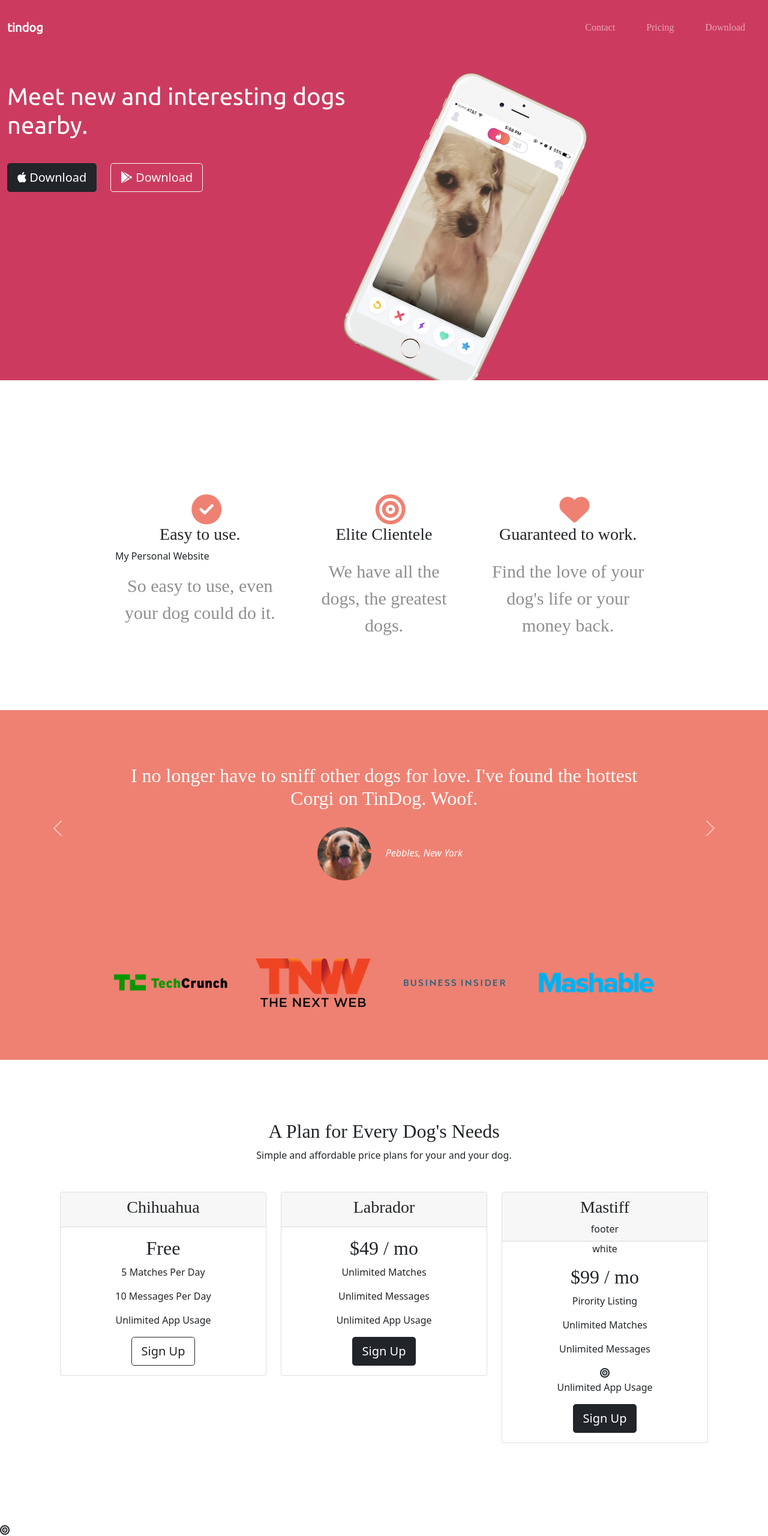
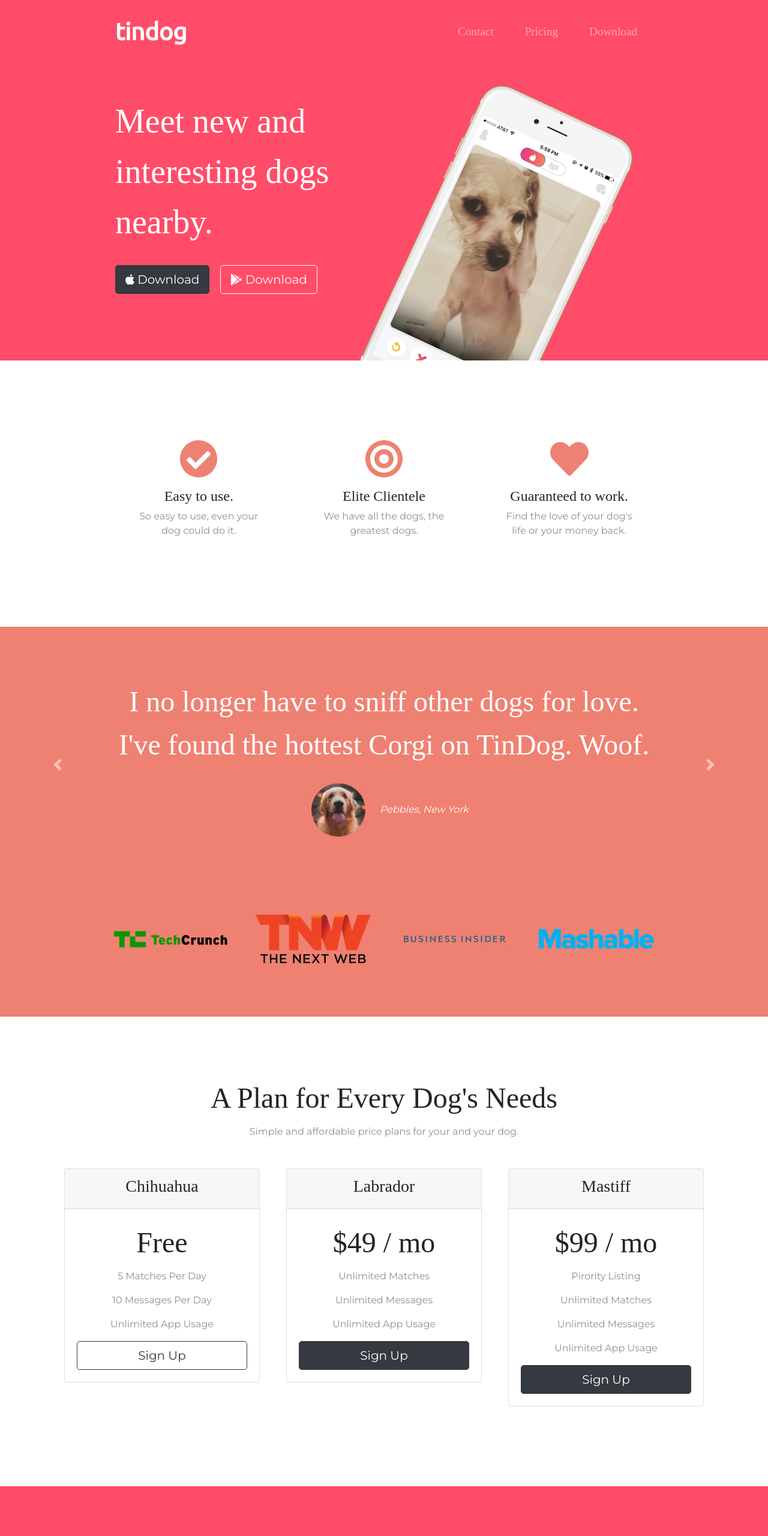
Before and after one commit to swarnaprony/Tindog, a plain HTML site: page index.html in a window 1280 px wide. Shown: the part 20-2581 px from the top of the page at 60% size. Drawn offline with nearby package versions, Linux system fonts and the light colour scheme.

Commit message:
Upated to modify Every Section html as css and refectoring to make the final one.

```diff
--- a/css/styles.css
+++ b/css/styles.css
@@ -1,107 +1,127 @@
-#title {
-    background: rgb(204, 59, 95);
-    color: white;
-}
-.container-fluid {
-    padding: 3% 50% 0% 50%;
+
+body {
+    font-family: "Montserrat";
+    text-align: center;
   }
 
-
-body {
-    font-family: "Montserrat-Black";
+  h1, h2, h3, h4, h5, h6 {
+    font-family: "Montserrat-Bold";
   }
 
-h1 {
-    font-family: "ubuntu";
+  p {
+    color: #8f8f8f;
+  }
+
+  /* Headings */
+
+  .big-heading {
+    font-family: "Montserrat-Black";
     font-size: 3.5rem;
     line-height: 1.5;
   }
-h2 {
-    font-family: "Montserrat-Bold";
-    font-size: 30px;
+
+  .section-heading {
+    font-size: 3rem;
+    line-height: 1.5;
   }
 
-h3 {
-    font-family: "Montserrat-Bold";
-    font-size: 20px;
-    text-align: center;
+  /* Containers */
+
+  .container-fluid{
+    padding: 7% 15%;
   }
 
-.navbar {
-    padding: 0 0 5rem;
-    margin: 0 0 5% 0;
+  /* Sections */
+
+  .colored-section {
+    background-color: #ff4c68;
+    color: #fff;
+  }
+
+  .white-section {
+    background-color: #fff;
   }
 
   /* Navigation Bar */
+
+  .navbar {
+    padding: 0 0 4.5rem;
+  }
+
   .navbar-brand {
-    font-family: "ubuntu";
+    font-family: "Ubuntu";
     font-size: 2.5rem;
     font-weight: bold;
   }
 
   .nav-item {
-    position: relative;
     padding: 0 18px;
   }
 
   .nav-link {
+    font-size: 1.2rem;
     font-family: "Montserrat-Light";
-    font-size: 1.2remm;
   }
 
-/* Download Buttons */
+  /* Buttons */
+
   .download-button {
     margin: 5% 3% 5% 0;
   }
 
+  /* Title Section */
+
+  #title {
+    background-color: #ff4c68;
+    color: #fff;
+    text-align: left;
+  }
+
+  #title .container-fluid {
+    padding: 3% 15% 7%;
+  }
+
   /* Title Image */
+
   .title-image {
-    width: 40%;
-    transform: rotate(25deg); /* Equal to rotateZ(45deg) */
-    position: absoluate;
+    width: 60%;
+    transform: rotate(25deg);
+    position: absolute;
     right: 30%;
   }
 
   /* Features Section */
+
   #features {
-    padding: 7% 15%;
-    background-color: #fff;
     position: relative;
   }
 
-/* Icon Buttons */
-.icon-button {
-    color: #ef8172
-
+  .feature-title {
+    font-size: 1.5rem;
   }
 
-/* Icon Paragraph */
-.icon-para {
-    font-family: "montserrat-bold";
-    color: #8f8f8f;
-    font-size: 30px;
-    text-align: center;
-    padding: 5%;
-
+  .feature-box {
+    padding: 4.5%;
   }
 
   .icon {
     color: #ef8172;
-    margin-top: 100px;
-    margin-left: 45%;
-    font-size: 50px;
+    margin-bottom: 1rem;
   }
 
   .icon:hover {
-    color: #ff4c88;
+    color: #ff4c68;
   }
 
   /* Testimonial Section */
+
   #testimonials {
+    background-color: #ef8172;
+  }
 
-    text-align: center;
-    background-color: #ef8172;
-    color: white;
+  .testimonial-text {
+    font-size: 3rem;
+    line-height: 1.5;
   }
 
   .testimonial-image {
@@ -110,50 +130,37 @@ h3 {
     margin: 20px;
   }
 
-.carousel-item {
-    padding: 7% 15%;
-}
 
-/* Press */
   #press {
-    background-color:#ef8172;
-    text-align: center;
+    background-color: #ef8172;
     padding-bottom: 3%;
   }
 
-.press_logo {
+  .press-logo {
     width: 15%;
     margin: 20px 20px 50px;
   }
 
   /* Pricing Section */
+
   #pricing {
     padding: 100px;
-    text-align: center;
   }
 
-.pricing-column{
+  .price-text {
+    font-size: 3rem;
+    line-height: 1.5;
+  }
+
+  .pricing-column {
     padding: 3% 2%;
   }
 
-/* Call For Option */
-#cta {
-    background-color: #ff4c68;
-    text-align: center;
-    color: white;
-    Height: 300px;
-    padding-top: 50px
-}
+  /* CTA Section */
 
-.cta-heading {
-    font-family: "Montserrat-Black";
-    font-size: 1.5rem;
-    line-height: 1.5;
-}
 
-#footer {
-    padding: 7% 15%;
-}
+  /* Footer Section */
+
 
   .social-icon {
     margin: 20px 10px;
--- a/index.html
+++ b/index.html
@@ -1,51 +1,45 @@
-<!doctype html>
-<html lang="en">
+<!DOCTYPE html>
+<html>
 
 <head>
-  <!-- Required meta tags -->
   <meta charset="utf-8">
-  <title>tindog!</title>
+  <title>TinDog</title>
 
-  <!--Google Fonts-->
-  <link rel="preconnect" href="https://fonts.googleapis.com">
-  <link rel="preconnect" href="https://fonts.gstatic.com" crossorigin>
-  <link
-    href="https://fonts.googleapis.com/css2?family=Merriweather&family=Montserrat&family=Sacramento&family=Ubuntu&display=swap"
-    rel="stylesheet">
-  <meta name="viewport" content="width=device-width, initial-scale=1">
+  <!-- Google Fonts -->
+  <link href="https://fonts.googleapis.com/css?family=Montserrat|Ubuntu" rel="stylesheet">
 
-  <!-- CSS Stylesheet -->
+  <!-- CSS Stylesheets -->
+  <link rel="stylesheet" href="https://maxcdn.bootstrapcdn.com/bootstrap/4.0.0/css/bootstrap.min.css" integrity="sha384-Gn5384xqQ1aoWXA+058RXPxPg6fy4IWvTNh0E263XmFcJlSAwiGgFAW/dAiS6JXm" crossorigin="anonymous">
   <link rel="stylesheet" href="css/styles.css">
 
   <!-- Font Awesome -->
-  <script src="https://kit.fontawesome.com/ac0bad12de.js" crossorigin="anonymous"></script>
-  <!-- Bootstrap CSS -->
-  <link href="https://cdn.jsdelivr.net/npm/bootstrap@5.1.3/dist/css/bootstrap.min.css" rel="stylesheet"
-    integrity="sha384-1BmE4kWBq78iYhFldvKuhfTAU6auU8tT94WrHftjDbrCEXSU1oBoqyl2QvZ6jIW3" crossorigin="anonymous">
+  <script defer src="https://use.fontawesome.com/releases/v5.0.7/js/all.js"></script>
 
   <!-- Bootstrap Scripts -->
-  <!-- Option 1: Bootstrap Bundle with Popper -->
-  <script src="https://cdn.jsdelivr.net/npm/bootstrap@5.1.3/dist/js/bootstrap.bundle.min.js"
-    integrity="sha384-ka7Sk0Gln4gmtz2MlQnikT1wXgYsOg+OMhuP+IlRH9sENBO0LRn5q+8nbTov4+1p"
-    crossorigin="anonymous"></script>
-
-
+  <script src="https://code.jquery.com/jquery-3.2.1.slim.min.js" integrity="sha384-KJ3o2DKtIkvYIK3UENzmM7KCkRr/rE9/Qpg6aAZGJwFDMVNA/GpGFF93hXpG5KkN" crossorigin="anonymous"></script>
+  <script src="https://cdnjs.cloudflare.com/ajax/libs/popper.js/1.12.9/umd/popper.min.js" integrity="sha384-ApNbgh9B+Y1QKtv3Rn7W3mgPxhU9K/ScQsAP7hUibX39j7fakFPskvXusvfa0b4Q" crossorigin="anonymous"></script>
+  <script src="https://maxcdn.bootstrapcdn.com/bootstrap/4.0.0/js/bootstrap.min.js" integrity="sha384-JZR6Spejh4U02d8jOt6vLEHfe/JQGiRRSQQxSfFWpi1MquVdAyjUar5+76PVCmYl" crossorigin="anonymous"></script>
 </head>
 
 <body>
-  <section id="title">
+
+  <section class="colored-section" id="title">
+
     <div class="container-fluid">
 
       <!-- Nav Bar -->
+
       <nav class="navbar navbar-expand-lg navbar-dark">
-        <a class="navbar-brand" href="#">tindog</a>
-        <button class="navbar-toggler" type="button" data-bs-toggle="collapse" data-bs-target="#navbarTogglerDemo02"
-          aria-controls="navbarTogglerDemo02" aria-expanded="false" aria-label="Toggle navigation">
-          <span class="navbar-toggler-icon" font-family: ubuntu></span>
+
+        <a class="navbar-brand" href="">tindog</a>
+
+        <button class="navbar-toggler" type="button" data-toggle="collapse" data-target="#navbarTogglerDemo02">
+            <span class="navbar-toggler-icon"></span>
         </button>
 
         <div class="collapse navbar-collapse" id="navbarTogglerDemo02">
-          <ul class="navbar-nav ms-auto">
+
+          <ul class="navbar-nav ml-auto">
             <li class="nav-item">
               <a class="nav-link" href="#footer">Contact</a>
             </li>
@@ -56,24 +50,25 @@
               <a class="nav-link" href="#cta">Download</a>
             </li>
           </ul>
+
         </div>
       </nav>
+
 
       <!-- Title -->
 
       <div class="row">
-        <div class="col-lg-6" border: 1px solid;>
-          <h1>Meet new and interesting dogs nearby.</h1>
-          <button type="button" class="btn btn-lg btn-dark download-button"><i class="fa-brands fa-apple"></i>
-            Download</button>
-          <button type="button" class="btn btn-lg  btn-outline-light download-button"><i
-              class="fa-brands fa-google-play"></i>
-            Download</button>
+
+        <div class="col-lg-6">
+          <h1 class="big-heading">Meet new and interesting dogs nearby.</h1>
+          <button type="button" class="btn btn-dark btn-lg download-button"><i class="fab fa-apple"></i> Download</button>
+          <button type="button" class="btn btn-outline-light btn-lg download-button"><i class="fab fa-google-play"></i> Download</button>
         </div>
 
         <div class="col-lg-6">
           <img class="title-image" src="images/iphone6.png" alt="iphone-mockup">
         </div>
+
       </div>
 
     </div>
@@ -83,89 +78,90 @@
 
   <!-- Features -->
 
-  <section id="features">
-    <div class="container-fluid-icons">
+  <section class="white-section" id="features">
+
+    <div class="container-fluid">
 
       <div class="row">
-
-        <div class="col-lg-4" border:3px solid;>
-          <i class="fa-solid fa-circle-check icon"></i>
-          <h3>Easy to use.</h3>My Personal Website
-          <p class="icon-para">So easy to use, even your dog could do it.</p>
+        <div class="feature-box col-lg-4">
+          <i class="icon fas fa-check-circle fa-4x"></i>
+          <h3 class="feature-title">Easy to use.</h3>
+          <p>So easy to use, even your dog could do it.</p>
         </div>
 
-        <div class="col-lg-4">
-          <i class="fa-solid fa-bullseye icon"></i>
-          <h3>Elite Clientele</h3>
-          <p class="icon-para">We have all the dogs, the greatest dogs.</p>
+        <div class="feature-box col-lg-4">
+          <i class="icon fas fa-bullseye fa-4x"></i>
+          <h3 class="feature-title">Elite Clientele</h3>
+          <p>We have all the dogs, the greatest dogs.</p>
         </div>
 
-        <div class="col-lg-4">
-          <i class="fa-solid fa-heart icon"></i>
-          <h3>Guaranteed to work.</h3>
-          <p class="icon-para">Find the love of your dog's life or your money back.</p>
+        <div class="feature-box col-lg-4">
+          <i class="icon fas fa-heart fa-4x"></i>
+          <h3 class="feature-title">Guaranteed to work.</h3>
+          <p>Find the love of your dog's life or your money back.</p>
         </div>
       </div>
+
+
     </div>
   </section>
 
 
   <!-- Testimonials -->
 
-  <section id="testimonials">
+  <section class="colored-section" id="testimonials">
 
-    <div id="testimonial-carousel" class="carousel slide" data-bs-ride="false">
+    <div id="testimonial-carousel" class="carousel slide" data-ride="false">
       <div class="carousel-inner">
-        <div class="carousel-item active">
-          <h2>I no longer have to sniff other dogs for love. I've found the hottest Corgi on TinDog. Woof.</h2>
+        <div class="carousel-item active container-fluid">
+          <h2 class="testimonial-text">I no longer have to sniff other dogs for love. I've found the hottest Corgi on TinDog. Woof.</h2>
           <img class="testimonial-image" src="images/dog-img.jpg" alt="dog-profile">
           <em>Pebbles, New York</em>
         </div>
-        <div class="carousel-item">
+        <div class="carousel-item container-fluid">
           <h2 class="testimonial-text">My dog used to be so lonely, but with TinDog's help, they've found the love of their life. I think.</h2>
           <img class="testimonial-image" src="images/lady-img.jpg" alt="lady-profile">
           <em>Beverly, Illinois</em>
         </div>
       </div>
-      <button class="carousel-control-prev" type="button" data-bs-target="#testimonial-carousel" data-bs-slide="prev">
-        <span class="carousel-control-prev-icon" aria-hidden="true"></span>
-        <span class="visually-hidden">Previous</span>
-      </button>
-      <button class="carousel-control-next" type="button" data-bs-target="#testimonial-carousel" data-bs-slide="next">
-        <span class="carousel-control-next-icon" aria-hidden="true"></span>
-        <span class="visually-hidden">Next</span>
-      </button>
+      <a class="carousel-control-prev" href="#testimonial-carousel" role="button" data-slide="prev">
+    <span class="carousel-control-prev-icon"></span>
+      </a>
+      <a class="carousel-control-next" href="#testimonial-carousel" role="button" data-slide="next">
+    <span class="carousel-control-next-icon"></span>
+      </a>
     </div>
+
   </section>
 
 
   <!-- Press -->
 
-  <section id="press">
-    <img class="press_logo" src="images/TechCrunch.png" alt="tc-logo">
-    <img class="press_logo" src="images/tnw.png" alt="tnw-logo">
-    <img class="press_logo" src="images/bizinsider.png" alt="biz-insider-logo">
-    <img class="press_logo" src="images/mashable.png" alt="mashable-logo">
+  <section class="colored-section" id="press">
+    <img class="press-logo" src="images/techcrunch.png" alt="tc-logo">
+    <img class="press-logo" src="images/tnw.png" alt="tnw-logo">
+    <img class="press-logo" src="images/bizinsider.png" alt="biz-insider-logo">
+    <img class="press-logo" src="images/mashable.png" alt="mashable-logo">
 
   </section>
 
 
   <!-- Pricing -->
 
-  <section id="pricing">
+  <section class="white-section" id="pricing">
 
-    <h2>A Plan for Every Dog's Needs</h2>
+    <h2 class="section-heading">A Plan for Every Dog's Needs</h2>
     <p>Simple and affordable price plans for your and your dog.</p>
 
+    <div class="row">
 
-  <div class="row">
       <div class="pricing-column col-lg-4 col-md-6">
         <div class="card">
           <div class="card-header">
             <h3>Chihuahua</h3>
           </div>
           <div class="card-body">
-          <h2>Free</h2>
+            <h2 class="price-text">Free</h2>
             <p>5 Matches Per Day</p>
             <p>10 Messages Per Day</p>
             <p>Unlimited App Usage</p>
@@ -173,13 +169,14 @@
           </div>
         </div>
       </div>
+
       <div class="pricing-column col-lg-4 col-md-6">
         <div class="card">
           <div class="card-header">
             <h3>Labrador</h3>
           </div>
           <div class="card-body">
-          <h2>$49 / mo</h2>
+            <h2 class="price-text">$49 / mo</h2>
             <p>Unlimited Matches</p>
             <p>Unlimited Messages</p>
             <p>Unlimited App Usage</p>
@@ -187,49 +184,57 @@
           </div>
         </div>
       </div>
+
       <div class="pricing-column col-lg-4">
         <div class="card">
           <div class="card-header">
-          <h3>Mastiff</h3>footer
-        </div>white
+            <h3>Mastiff</h3>
+          </div>
           <div class="card-body">
-          <h2>$99 / mo</h2>
+            <h2 class="price-text">$99 / mo</h2>
             <p>Pirority Listing</p>
             <p>Unlimited Matches</p>
-          <p>Unlimited Messages</p><i class="fa-solid fa-bullseye"></i>
+            <p>Unlimited Messages</p>
             <p>Unlimited App Usage</p>
-          <button class="btn btn-lg btn-block btn-dark"  type="button">Sign Up</button>
+            <button class="btn btn-lg btn-block btn-dark" type="button">Sign Up</button>
+
           </div>
         </div>
       </div>
+
+
+
+    </div>
+
   </section>
 
 
   <!-- Call to Action -->
-  <i class="fa-solid fa-bullseye"></i>
-  <section id="cta">
 
-    <h3 class="cta-heading">Find the True Love of Your Dog's Life Today.</h3>
-    <button type="button" class="btn btn-lg btn-dark download-button"><i class="fa-brands fa-apple"></i>
-      Download</button>
-    <button type="button" class="btn btn-lg  btn-outline-light download-button"><i
-        class="fa-brands fa-google-play"></i>
-      Download</button>
+  <section class="colored-section" id="cta">
 
+    <div class="container-fluid">
+
+      <h3 class="big-heading">Find the True Love of Your Dog's Life Today.</h3>
+      <button class="download-button btn btn-lg btn-dark" type="button"><i class="fab fa-apple"></i> Download</button>
+      <button class="download-button btn btn-lg brn-light" type="button"><i class="fab fa-google-play"></i> Download</button>
+    </div>
   </section>
 
 
   <!-- Footer -->
 
-  <footer id="footer">
-
-    <i class="social-icon fa-brands fa-facebook"></i>
-    <i class="social-icon fa-brands fa-twitter"></i>
-    <i class="social-icon fa-brands fa-instagram"></i>
-    <i class="social-icon fa-solid fa-envelope"></i>
-    <p>© Copyright TinDog</p>
-
+  <footer class="white-section" id="footer">
+    <div class="container-fluid">
+      <i class="social-icon fab fa-facebook-f"></i>
+      <i class="social-icon fab fa-twitter"></i>
+      <i class="social-icon fab fa-instagram"></i>
+      <i class="social-icon fas fa-envelope"></i>
+      <p>© Copyright 2018 TinDog</p>
+    </div>
   </footer>
 
 
 </body>
+
+</html>
```
Also changed, not shown: carousel.html (deleted, +0 -38 lines), practice.html (deleted, +0 -62 lines), practicecss.html (deleted). Lines whose indentation alone changed are shown as unchanged.
